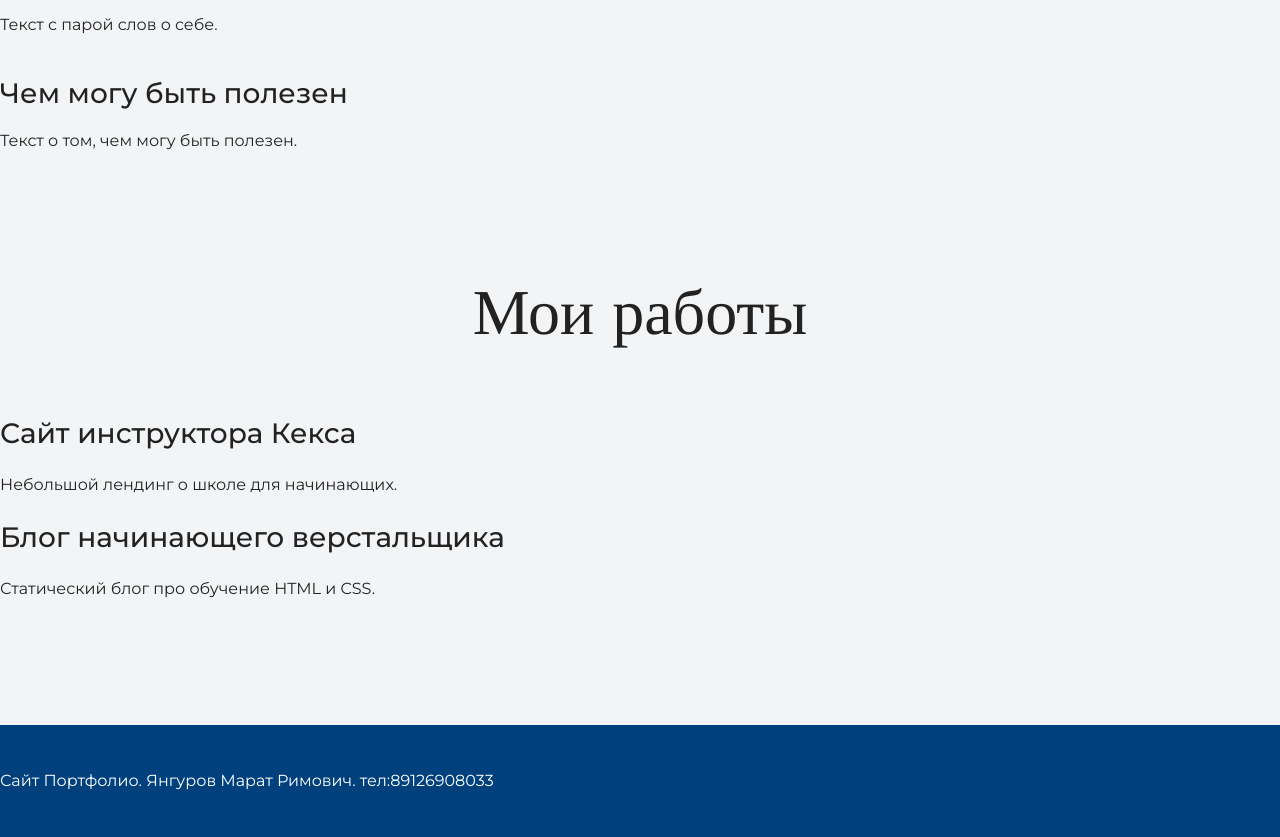
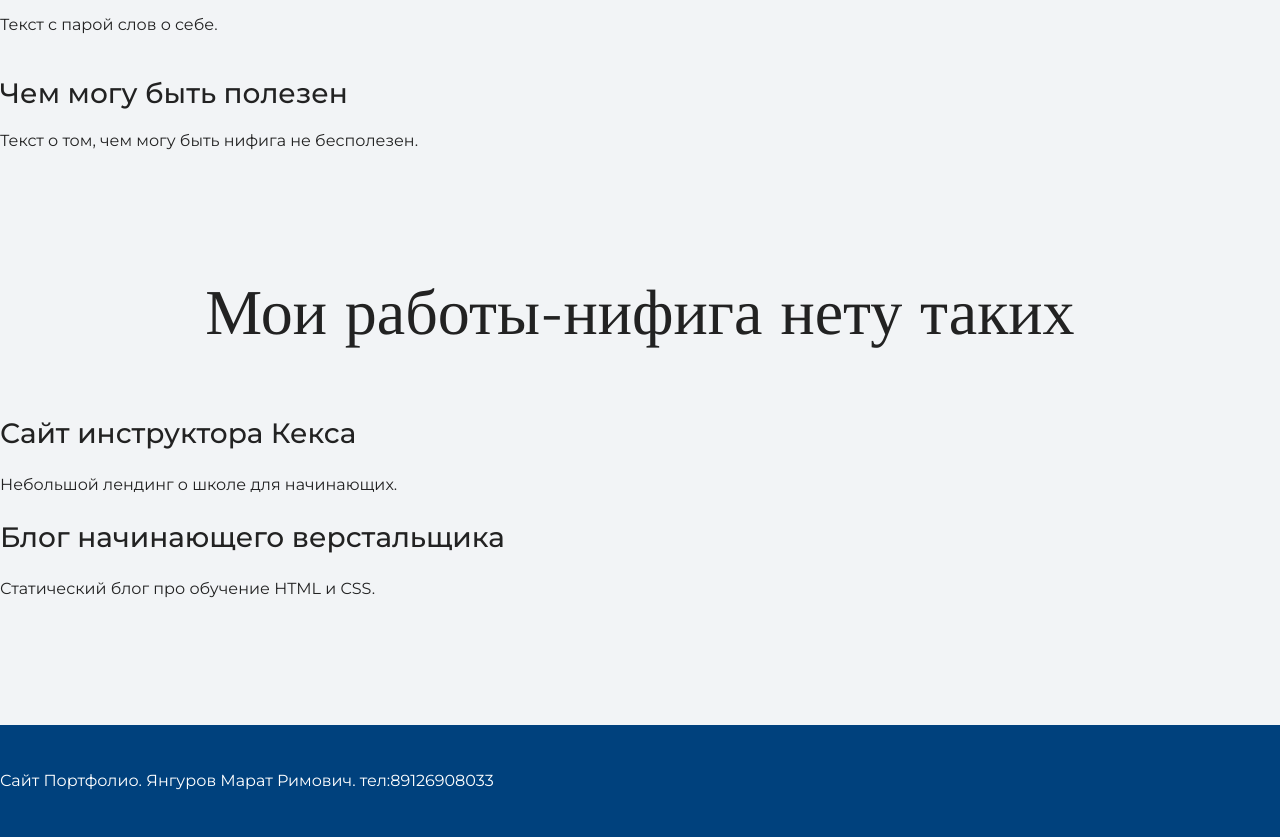
Before and after one commit to MaratYangurov/Studying-site, a plain HTML site: page index.html in a window 1280 px wide. Shown: the part 1311-2148 px from the top of the page. Drawn offline with nearby package versions, Linux system fonts and the light colour scheme.

Commit message:
Add files via upload

```diff
--- a/index.html
+++ b/index.html
@@ -28,11 +28,11 @@
       <h3>Пара слов о себе</h3>
       <p>Текст с парой слов о себе.</p>
       <h3>Чем могу быть полезен</h3>
-      <p>Текст о том, чем могу быть полезен.</p>
+      <p>Текст о том, чем могу быть нифига не бесполезен.</p>
     </section>
 
     <section class="portfolio">
-      <h2 class="subheading">Мои работы</h2>
+      <h2 class="subheading">Мои работы-нифига нету таких</h2>
 
       <h3>Сайт инструктора Кекса</h3>
       <p>Небольшой лендинг о школе для начинающих.</p>
```
